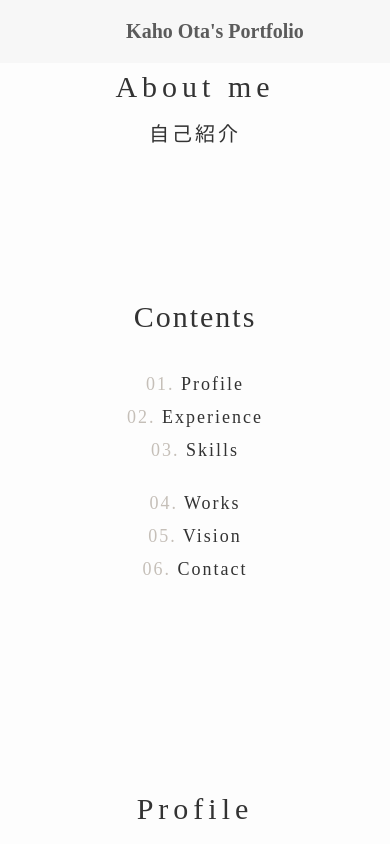
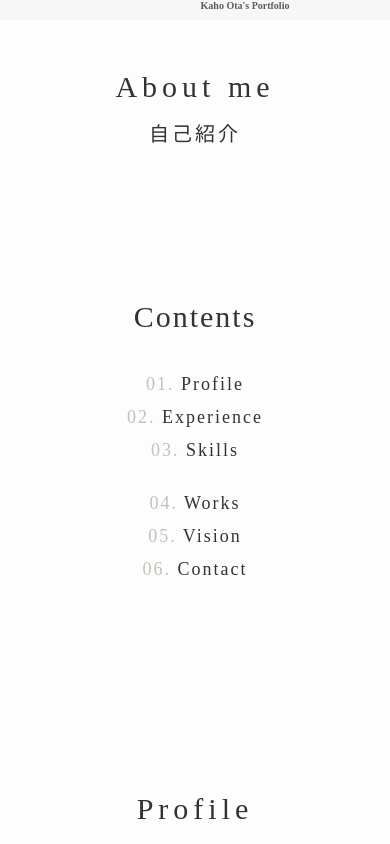
Before and after one commit to KahoOta/Portfolio, a plain HTML site: page index.html in a window 390 px wide. Shown: the top 844 px of the page. Drawn offline with Linux system fonts and the light colour scheme; a web font is replaced by a local one.

Commit message:
レスポンシブ対応

```diff
--- a/style.css
+++ b/style.css
@@ -554,13 +554,13 @@ footer a:hover {
 
   header {
     flex-direction: column;
-    height: auto;
-    padding: 20px;
+    align-items: center;
+    height: 20px;
   }
 
   .header-title{
     display: block;
-    font-size: 20px;
+    font-size: 10px;
     font-weight: bold;
     color: #333;
     text-align: center;
```
